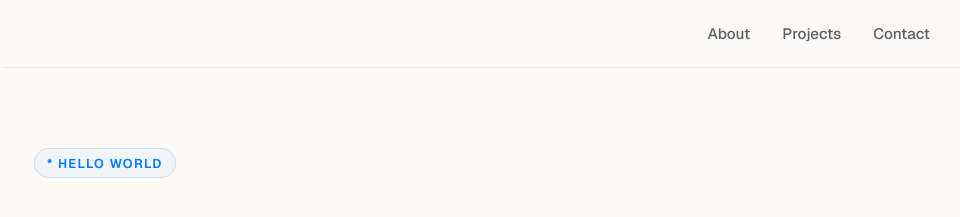
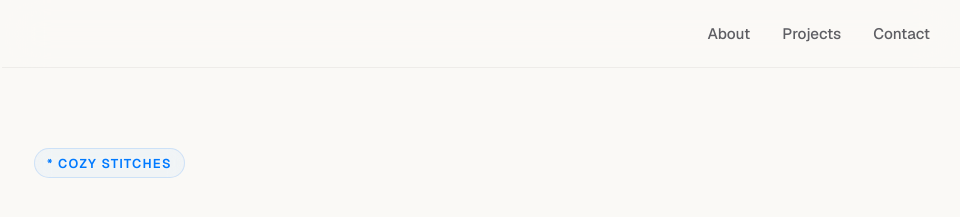
Before and after one commit to leedayoung0429-cell/my-link, a Next.js app: page / in a window 1280 px wide. Shown: the top 217 px of the page, without its empty margins (158-1118 px from the left). Built offline with nearby package versions, Linux system fonts and the light colour scheme.

Commit message:
style: update hero greeting tag to COZY STITCHES

```diff
--- a/src/app/page.tsx
+++ b/src/app/page.tsx
@@ -39,7 +39,7 @@ export default function Home() {
       <main className={styles.mainContent}>
         {/* Hero Section */}
         <section className={styles.hero} id="about">
-          <div className={styles.heroGreeting}>* HELLO WORLD</div>
+          <div className={styles.heroGreeting}>* COZY STITCHES</div>
           <h1 className={styles.heroTitle}>I'M LEE DA-YOUNG</h1>
           <p className={styles.heroSubtitle}>
             Welcome to my personal space on the internet.
```
